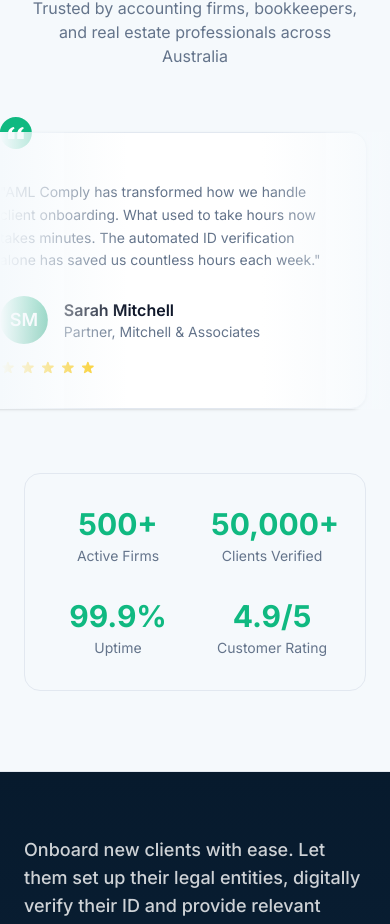
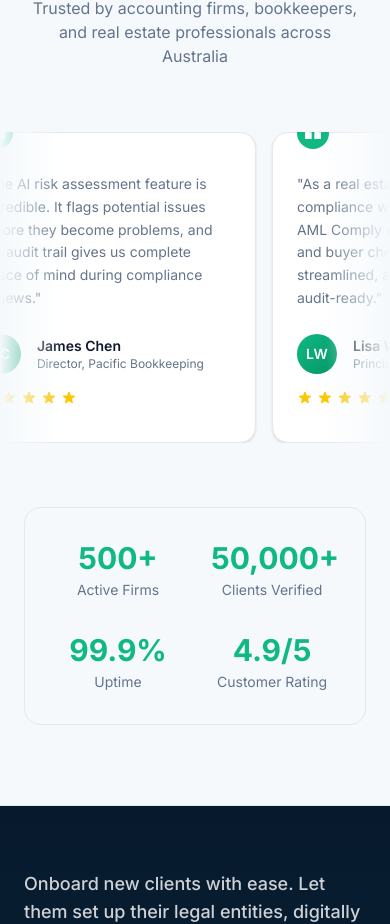
Before and after one commit to chauhan10238/PainTrain, a Next.js app: page / in a window 390 px wide. Shown: the part 9695-10619 px from the top of the page. Built offline with nearby package versions, Linux system fonts and the light colour scheme.

Commit message:
feat: enhance testimonials layout and responsiveness

```diff
--- a/app/page.tsx
+++ b/app/page.tsx
@@ -530,12 +530,12 @@ export default function LandingPage() {
         </div>
 
         {/* Scrolling testimonials */}
-        <div className="relative mt-16">
+        <div className="relative mt-16 overflow-hidden">
           {/* Gradient overlays */}
-          <div className="pointer-events-none absolute left-0 top-0 z-10 h-full w-32 bg-gradient-to-r from-background to-transparent" />
-          <div className="pointer-events-none absolute right-0 top-0 z-10 h-full w-32 bg-gradient-to-l from-background to-transparent" />
+          <div className="pointer-events-none absolute left-0 top-0 z-10 h-full w-16 bg-gradient-to-r from-background to-transparent md:w-32" />
+          <div className="pointer-events-none absolute right-0 top-0 z-10 h-full w-16 bg-gradient-to-l from-background to-transparent md:w-32" />
 
-          <div className="flex animate-scroll gap-6 hover:[animation-play-state:paused]">
+          <div className="animate-scroll flex w-max gap-4 pl-4 md:gap-6">
             {[
               { initials: 'SM', name: 'Sarah Mitchell', role: 'Partner, Mitchell & Associates', quote: 'AML Comply has transformed how we handle client onboarding. What used to take hours now takes minutes. The automated ID verification alone has saved us countless hours each week.' },
               { initials: 'JC', name: 'James Chen', role: 'Director, Pacific Bookkeeping', quote: 'The AI risk assessment feature is incredible. It flags potential issues before they become problems, and the audit trail gives us complete peace of mind during compliance reviews.' },
@@ -545,24 +545,24 @@ export default function LandingPage() {
               { initials: 'DT', name: 'David Thompson', role: 'Senior Partner, Thompson & Co', quote: 'The document collection feature alone is worth it. Clients receive a secure link, upload their ID, and we get verified documents with an audit trail. Brilliant!' },
               { initials: 'AH', name: 'Amanda Hughes', role: 'Owner, Coastal Bookkeeping', quote: 'As a solo bookkeeper, I needed something simple yet comprehensive. AML Comply ticks all the boxes and the pricing is very fair for small practices like mine.' },
             ].map((testimonial, i) => (
-              <div key={i} className="relative w-[400px] shrink-0 rounded-2xl border border-border bg-card p-8 shadow-sm">
-                <div className="absolute -top-4 left-8">
+              <div key={i} className="relative w-[300px] shrink-0 rounded-2xl border border-border bg-card p-6 shadow-sm md:w-[400px] md:p-8">
+                <div className="absolute -top-4 left-6 md:left-8">
                   <div className="flex h-8 w-8 items-center justify-center rounded-full bg-[#10B981] text-white">
                     <svg className="h-4 w-4" fill="currentColor" viewBox="0 0 24 24">
                       <path d="M14.017 21v-7.391c0-5.704 3.731-9.57 8.983-10.609l.995 2.151c-2.432.917-3.995 3.638-3.995 5.849h4v10h-9.983zm-14.017 0v-7.391c0-5.704 3.748-9.57 9-10.609l.996 2.151c-2.433.917-3.996 3.638-3.996 5.849h3.983v10h-9.983z" />
                     </svg>
                   </div>
                 </div>
-                <p className="mt-4 text-sm text-muted-foreground leading-relaxed">
+                <p className="mt-4 text-sm leading-relaxed text-muted-foreground">
                   &quot;{testimonial.quote}&quot;
                 </p>
                 <div className="mt-6 flex items-center gap-4">
-                  <div className="flex h-12 w-12 items-center justify-center rounded-full bg-gradient-to-br from-[#10B981] to-[#059669] text-lg font-semibold text-white">
+                  <div className="flex h-10 w-10 items-center justify-center rounded-full bg-gradient-to-br from-[#10B981] to-[#059669] text-sm font-semibold text-white md:h-12 md:w-12 md:text-lg">
                     {testimonial.initials}
                   </div>
                   <div>
-                    <p className="font-semibold">{testimonial.name}</p>
-                    <p className="text-sm text-muted-foreground">{testimonial.role}</p>
+                    <p className="text-sm font-semibold md:text-base">{testimonial.name}</p>
+                    <p className="text-xs text-muted-foreground md:text-sm">{testimonial.role}</p>
                   </div>
                 </div>
                 <div className="mt-4 flex gap-1">
@@ -584,24 +584,24 @@ export default function LandingPage() {
               { initials: 'DT', name: 'David Thompson', role: 'Senior Partner, Thompson & Co', quote: 'The document collection feature alone is worth it. Clients receive a secure link, upload their ID, and we get verified documents with an audit trail. Brilliant!' },
               { initials: 'AH', name: 'Amanda Hughes', role: 'Owner, Coastal Bookkeeping', quote: 'As a solo bookkeeper, I needed something simple yet comprehensive. AML Comply ticks all the boxes and the pricing is very fair for small practices like mine.' },
             ].map((testimonial, i) => (
-              <div key={`dup-${i}`} className="relative w-[400px] shrink-0 rounded-2xl border border-border bg-card p-8 shadow-sm">
-                <div className="absolute -top-4 left-8">
+              <div key={`dup-${i}`} className="relative w-[300px] shrink-0 rounded-2xl border border-border bg-card p-6 shadow-sm md:w-[400px] md:p-8">
+                <div className="absolute -top-4 left-6 md:left-8">
                   <div className="flex h-8 w-8 items-center justify-center rounded-full bg-[#10B981] text-white">
                     <svg className="h-4 w-4" fill="currentColor" viewBox="0 0 24 24">
                       <path d="M14.017 21v-7.391c0-5.704 3.731-9.57 8.983-10.609l.995 2.151c-2.432.917-3.995 3.638-3.995 5.849h4v10h-9.983zm-14.017 0v-7.391c0-5.704 3.748-9.57 9-10.609l.996 2.151c-2.433.917-3.996 3.638-3.996 5.849h3.983v10h-9.983z" />
                     </svg>
                   </div>
                 </div>
-                <p className="mt-4 text-sm text-muted-foreground leading-relaxed">
+                <p className="mt-4 text-sm leading-relaxed text-muted-foreground">
                   &quot;{testimonial.quote}&quot;
                 </p>
                 <div className="mt-6 flex items-center gap-4">
-                  <div className="flex h-12 w-12 items-center justify-center rounded-full bg-gradient-to-br from-[#10B981] to-[#059669] text-lg font-semibold text-white">
+                  <div className="flex h-10 w-10 items-center justify-center rounded-full bg-gradient-to-br from-[#10B981] to-[#059669] text-sm font-semibold text-white md:h-12 md:w-12 md:text-lg">
                     {testimonial.initials}
                   </div>
                   <div>
-                    <p className="font-semibold">{testimonial.name}</p>
-                    <p className="text-sm text-muted-foreground">{testimonial.role}</p>
+                    <p className="text-sm font-semibold md:text-base">{testimonial.name}</p>
+                    <p className="text-xs text-muted-foreground md:text-sm">{testimonial.role}</p>
                   </div>
                 </div>
                 <div className="mt-4 flex gap-1">
```
